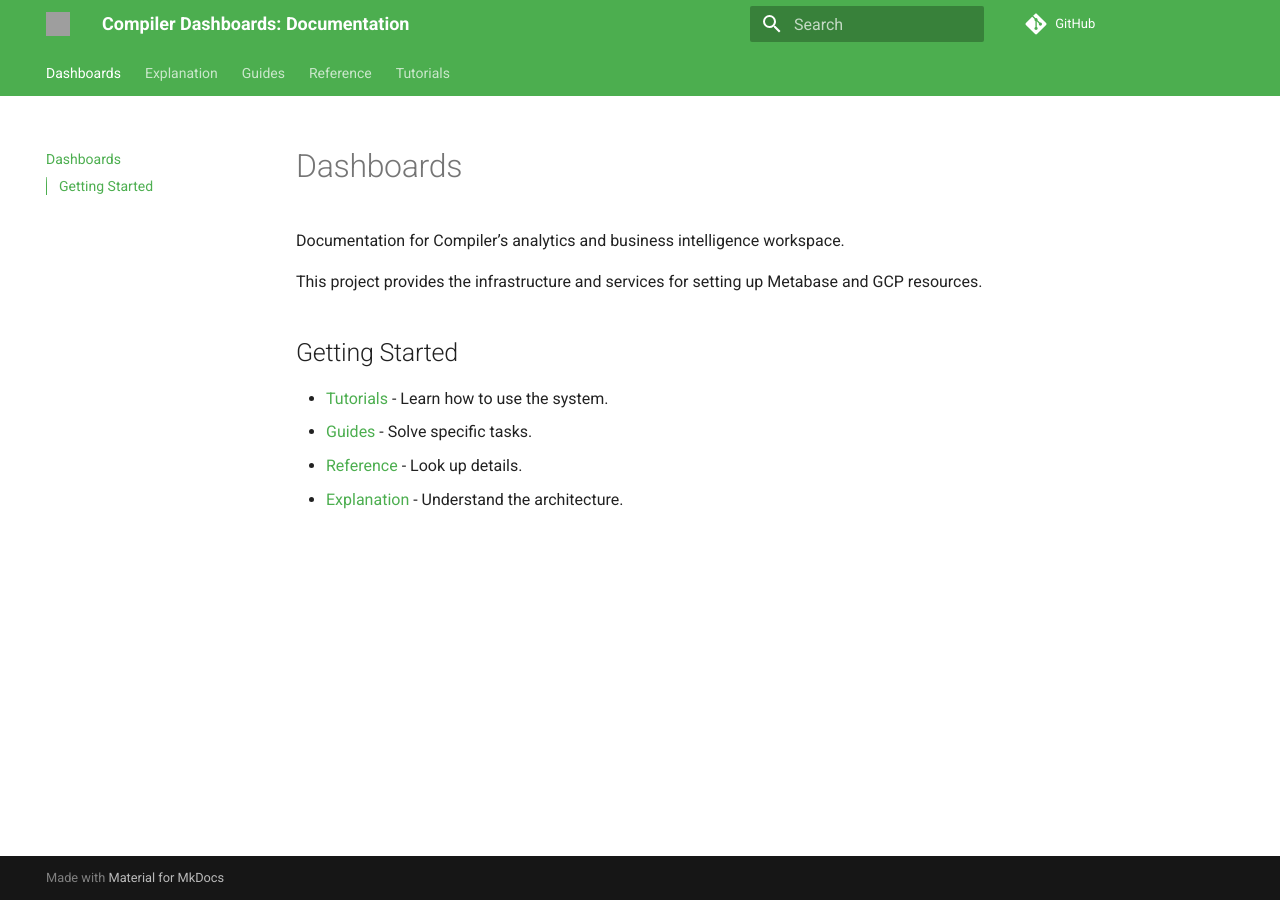
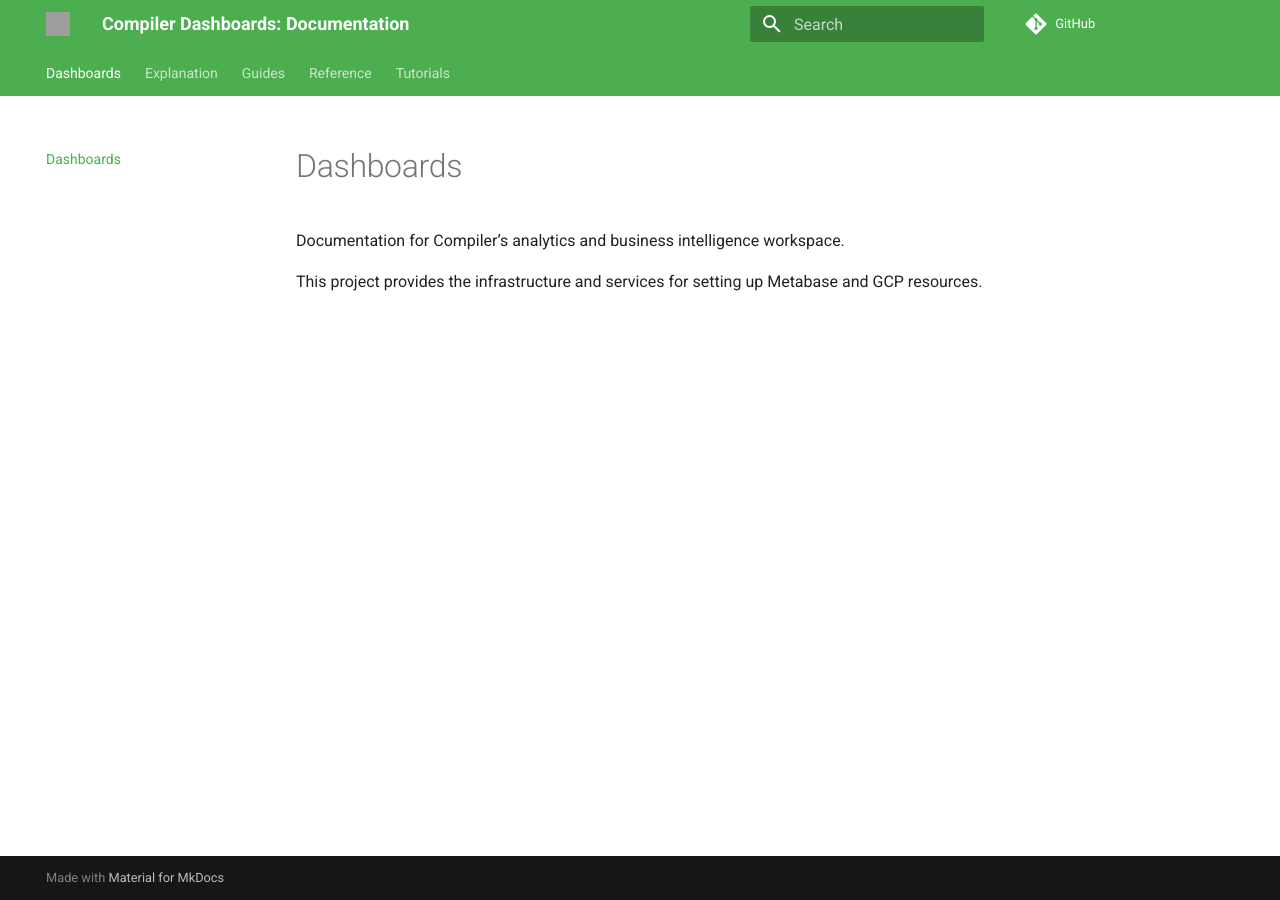
Before and after one commit to compilerla/dashboards, an MkDocs documentation site: the page built from docs/index.md, in a window 1280 px wide. Built offline with MkDocs 1.6.1 and Material for MkDocs 9.7.7, drawn with Linux system fonts in a browser that asks for light colours; nearby versions of some CDN libraries; comment, search, counter and statistics services are not loaded; grey boxes are pictures that could not be loaded.

Commit message:
docs: remove broken section links

```diff
--- a/docs/index.md
+++ b/docs/index.md
@@ -3,10 +3,3 @@
 Documentation for Compiler's analytics and business intelligence workspace.
 
 This project provides the infrastructure and services for setting up Metabase and GCP resources.
-
-## Getting Started
-
-- [Tutorials](tutorials/) - Learn how to use the system.
-- [Guides](guides/) - Solve specific tasks.
-- [Reference](reference/) - Look up details.
-- [Explanation](explanation/) - Understand the architecture.
```
